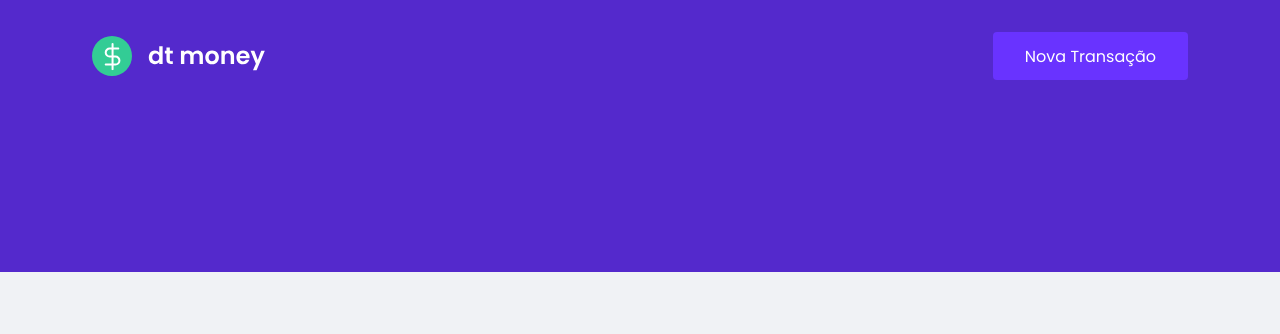
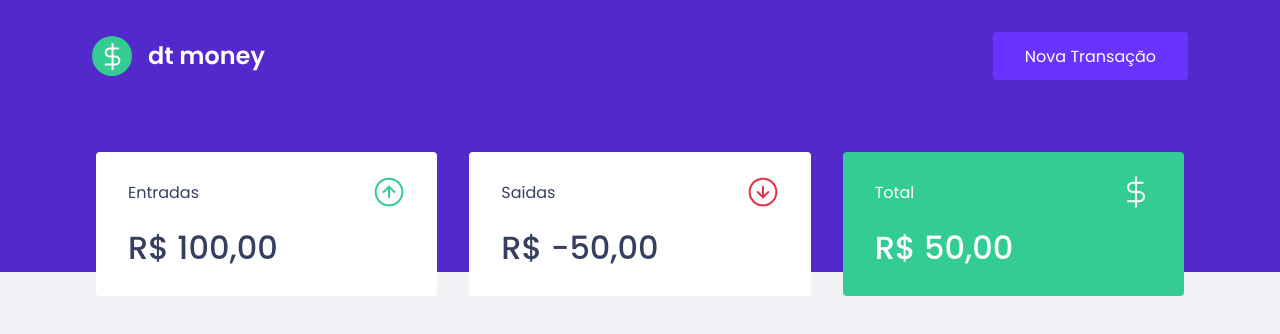
Before and after one commit to mesquita09/ignite-react-02, a React (Create React App) app: page / in a window 1280 px wide. Shown: the top 334 px of the page. Built offline with nearby package versions, Linux system fonts and the light colour scheme.

Commit message:
component summary

```diff
--- a/public/index.html
+++ b/public/index.html
@@ -8,7 +8,7 @@
 		<link rel="shortcut icon" href="favicon.png" type="image/png" />
 
 		<link
-			href="https://fonts.googleapis.com/css2?family=Poppins:wght@400;600&display=swap"
+			href="https://fonts.googleapis.com/css2?family=Poppins:wght@400;500;600&display=swap"
 			rel="stylesheet"
 		/>
 
--- a/src/App.tsx
+++ b/src/App.tsx
@@ -1,11 +1,13 @@
 import React from "react";
-import { Header } from "./components/header";
+import { Dashboard } from "./components/Dashboard";
+import { Header } from "./components/Header";
 import { GlobalStyle } from "./styles/global";
 
 export function App() {
 	return (
 		<>
 			<Header />
+			<Dashboard />
 			<GlobalStyle />
 		</>
 	);
--- /dev/null
+++ b/src/components/Dashboard/index.tsx
@@ -0,0 +1,10 @@
+import { Container } from "./styles";
+import { Summary } from "../Summary/index";
+
+export function Dashboard() {
+	return (
+		<Container>
+			<Summary />
+		</Container>
+	);
+}
--- /dev/null
+++ b/src/components/Dashboard/styles.ts
@@ -0,0 +1,8 @@
+import styled from "styled-components";
+
+export const Container = styled.main`
+  max-width: 1120px;
+  margin: 0 auto;
+  padding: 2.5rem 1rem;
+
+`
--- /dev/null
+++ b/src/components/Summary/index.tsx
@@ -0,0 +1,33 @@
+import React from "react";
+import { Container } from "./styles";
+import incomeImg from "../../assets/income.svg";
+import outcomeImg from "../../assets/outcome.svg";
+import totalImg from "../../assets/total.svg";
+
+export function Summary() {
+	return (
+		<Container>
+			<div>
+				<header>
+					<p>Entradas</p>
+					<img src={incomeImg} alt='Entradas' />
+				</header>
+				<strong>R$ 100,00</strong>
+			</div>
+			<div>
+				<header>
+					<p>Saidas</p>
+					<img src={outcomeImg} alt='Saidas' />
+				</header>
+				<strong>R$ -50,00</strong>
+			</div>
+			<div className='highlight-background'>
+				<header>
+					<p>Total</p>
+					<img src={totalImg} alt='Total' />
+				</header>
+				<strong>R$ 50,00</strong>
+			</div>
+		</Container>
+	);
+}
--- /dev/null
+++ b/src/components/Summary/styles.ts
@@ -0,0 +1,34 @@
+import styled from "styled-components";
+
+export const Container = styled.div`
+  display: grid;
+  grid-template-columns: repeat(3, 1fr);
+  gap: 2rem;
+  margin-top: -10rem;
+
+  div{
+    background: var(--shape);
+    padding: 1.5rem 2rem;
+    border-radius: 0.25rem;
+    color: var(--text-title);
+
+    header{
+      display: flex;
+      align-items: center;
+      justify-content: space-between;
+    }
+
+    strong{
+      display: block;
+      margin-top: 1rem;
+      font-size: 2rem;
+      font-weight: 500;
+      line-height:3rem;
+    }
+
+    &.highlight-background{
+      background: var(--green);
+      color: #fff
+    }
+  }
+`
--- a/src/styles/global.ts
+++ b/src/styles/global.ts
@@ -4,6 +4,7 @@
   :root {
     --background: #f0f2f5;
     --red: #e52e4d;
+    --green: #33CC95;
     --blue: #5429cc;
     --blue-light: #6933ff;
     --text-title: #363f5f;
```
Also changed, not shown: src/components/Header/index.tsx (renamed from src/components/header/index.tsx), src/components/Header/styles.ts (renamed from src/components/header/styles.ts).
